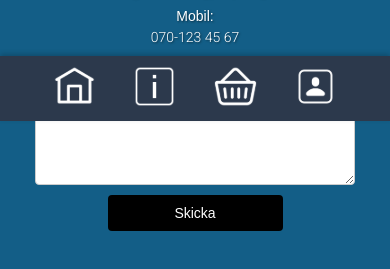
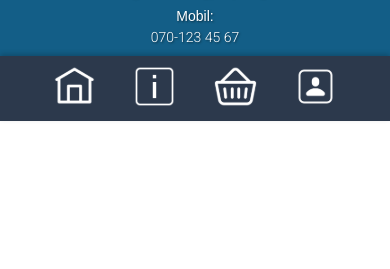
Before and after one commit to Niklascreate/Take-away-app, a React (Vite) app in the folder takeaway-frontend/takeAwayApp/: page /info in a window 390 px wide. Shown: the part 723-992 px from the top of the page. After the commit the page ends 844 px from the top, so only its background shows below. Built offline with nearby package versions, Linux system fonts and the light colour scheme.

Commit message:
responsiv

```diff
--- a/takeaway-frontend/takeAwayApp/src/Components/overlayOrder/overlayOrder.css
+++ b/takeaway-frontend/takeAwayApp/src/Components/overlayOrder/overlayOrder.css
@@ -3,7 +3,6 @@
     color: rgb(255, 255, 255);
     height: 100vh;
     width: 100%;
-    position: fixed;
     top: 0;
     left: 0;
     display: flex;
@@ -12,6 +11,7 @@
     align-items: center;
     z-index: 1000;
     overflow-y: auto;
+    position: relative;
 }
 
 .orderOverlay_header {
@@ -184,3 +184,18 @@
       transform: rotate(360deg);
     }
   }
+
+
+  @media (min-width: 768px) {
+    .orderOverlay_header,
+    .center_container,
+    .orderOverlay_totalPrice {
+        width: 60%;
+    }
+    .orderOverlay_close {
+      position: absolute; /* Placera den absolut i förhållande till närmaste positionerade förälder */
+      top: 10px; /* Avstånd från toppen */
+      right: 10px; /* Avstånd från höger */
+      margin-bottom: 0; /* Ingen marginal nödvändig här */
+  }
+}
--- a/takeaway-frontend/takeAwayApp/src/Pages/infoPage/InfoPage.tsx
+++ b/takeaway-frontend/takeAwayApp/src/Pages/infoPage/InfoPage.tsx
@@ -47,11 +47,6 @@ function InfoPage() {
                     <h3 className="kontaktTelefonLabel">Mobil:</h3>
                     <h3 className="kontaktTelefon">070-123 45 67</h3>
 
-                    <form className="kontaktForm">
-                        <label htmlFor="message">Skicka ett meddelande:</label>
-                        <textarea id="message" placeholder="Skriv ditt meddelande här..." rows={5}></textarea>
-                        <button type="submit">Skicka</button>
-                    </form>
                 </motion.section>
                 <Nav />
             </>
--- a/takeaway-frontend/takeAwayApp/src/Pages/infoPage/infoPage.css
+++ b/takeaway-frontend/takeAwayApp/src/Pages/infoPage/infoPage.css
@@ -20,14 +20,14 @@
 }
 
 .historiaH1 {
-  font-size: 18px; /* Börjar med en mindre storlek för mobil */
+  font-size: 18px;
   margin-bottom: 10px;
   font-family: "Roboto", sans-serif;
   font-weight: 500;
 }
 
 .historia img {
-  max-width: 320px;  /* Bilden ska inte bli större än 320px */
+  max-width: 320px;
   width: 100%;
   height: auto;
   border-radius: 3px;
@@ -44,7 +44,7 @@
 
 .historiaInfoText {
   line-height: 1.5;
-  font-size: 14px; /* Börjar med en mindre storlek för mobil */
+  font-size: 14px;
   max-width: 320px;
   margin: 0 auto;
   font-family: "Roboto", sans-serif;
@@ -53,7 +53,7 @@
 }
 
 .kontaktH2 {
-  font-size: 20px; /* Börjar med en mindre storlek för mobil */
+  font-size: 20px;
   font-family: "Roboto", sans-serif;
   font-weight: 500;
   margin-bottom: 15px;
@@ -78,40 +78,6 @@
   max-width: 70%;
   margin-left: auto;
   margin-right: auto;
-}
-
-.kontaktForm {
-  display: flex;
-  flex-direction: column;
-  align-items: center;
-  width: 100%;
-  margin-top: 20px;
-}
-
-.kontaktForm textarea {
-  margin-top: 10px;
-  padding: 10px;
-  width: 100%;
-  max-width: 320px;
-  border: 1px solid #ccc;
-  border-radius: 4px;
-  font-size: 14px;
-}
-
-.kontaktForm button {
-  margin-top: 10px;
-  margin-bottom: 2rem;
-  padding: 10px;
-  width: 35%;
-  max-width: 320px;
-  background-color: #000000;
-  color: white;
-  border: none;
-  cursor: pointer;
-  border-radius: 4px;
-  font-family: "Arial", sans-serif;
-  font-weight: 400;
-  font-size: 16px;
 }
 
 
@@ -143,14 +109,6 @@
     max-width: 90%;
   }
 
-  .kontaktForm textarea {
-    font-size: 12px;
-  }
-
-  .kontaktForm button {
-    width: 50%;
-    font-size: 14px;
-  }
 }
 
 
@@ -183,14 +141,6 @@
     max-width: 80%;
   }
 
-  .kontaktForm textarea {
-    font-size: 14px;
-  }
-
-  .kontaktForm button {
-    width: 45%;
-    font-size: 15px;
-  }
 }
 
 
@@ -222,13 +172,4 @@
     font-size: 18px;
     max-width: 70%;
   }
-
-  .kontaktForm textarea {
-    font-size: 16px;
-  }
-
-  .kontaktForm button {
-    width: 35%;
-    font-size: 16px;
-  }
 }
```
